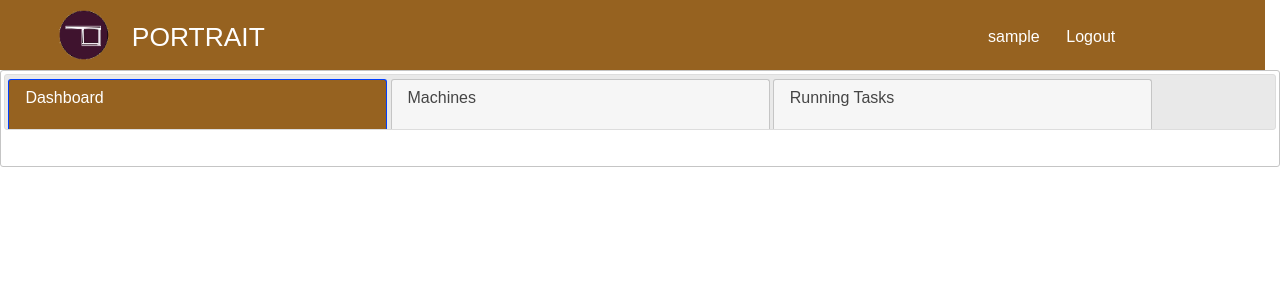
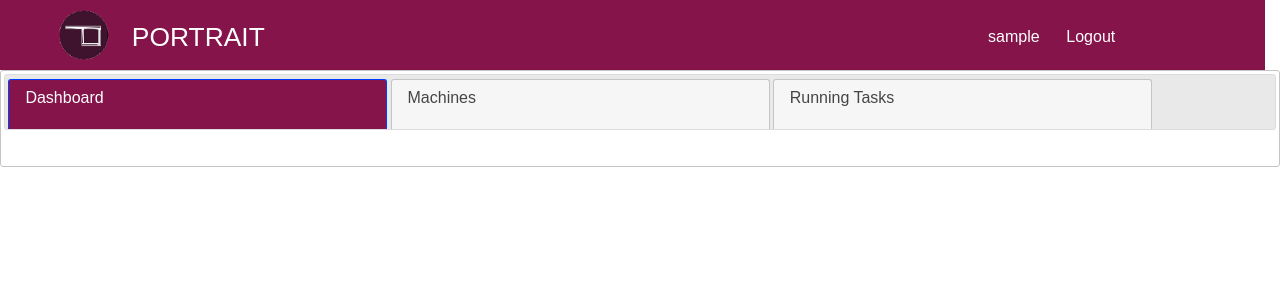
Before and after one commit to 55abhilash/portrait, a Django app: page / in a window 1280 px wide. Shown: the top 300 px of the page. Run offline with Django 3.2, Linux system fonts and the light colour scheme; the visitor is signed in with stand-in values (Sample User, id 1); some libraries are stand-ins or nearby versions.

Commit message:
Changed header and active tab background color. Added a threading.Event() flag which will restrict the get status scheduler thread to access minion statuses while deletion operation is being done, for mutual exclusion.

```diff
--- a/portrait_scheduler/models.py
+++ b/portrait_scheduler/models.py
@@ -13,6 +13,7 @@ import salt.config
 import salt.runner
 import sys
 
+import all_minions.models
 opts = salt.config.master_config('/etc/salt/master')
 wheel = salt.wheel.WheelClient(opts)
 run = salt.runner.RunnerClient(opts)
@@ -24,6 +25,7 @@ class p_sched:
     def get_up_status(self):
         # Do stuff
         sys.stdout.flush()
+        all_minions.models.e2.wait()
         all = wheel.cmd('key.list_all')['minions']
         salt_run_minion_status = run.cmd('manage.status')
 
--- a/static/css/p1.css
+++ b/static/css/p1.css
@@ -1,11 +1,12 @@
         #tabs .ui-tabs-active {
-            background: #966220;
+            background: #85144b;
         }
         #header {
             position: relative;
             height: 70px;
             width: 100%;
-            background: #966220;
+            background: #85144b;
+            /*Shortlisted color : 966220, 85144b*/
         }
         #welcome {
             margin-top: 18px;
@@ -47,10 +48,12 @@
             padding: 10px;
             font-family: 'Exo', sans-serif;
             font-size: 100%;
+            background: #8cd6ff;
         }
         ul#nav2 li {
             border-style: none none dotted dotted;
             font-size: 87%;
+            background: #9dff8c;
         }
         .actionbar {
             left: 80%;
@@ -64,6 +67,7 @@
             position: absolute;
             left: 35%;
             padding: 5px;
+            background: #fff693;
         }
         .tab-head {
             padding: 8px;
```
Also changed, not shown: all_minions/models.py (+6 -1 lines), 1 other file.
